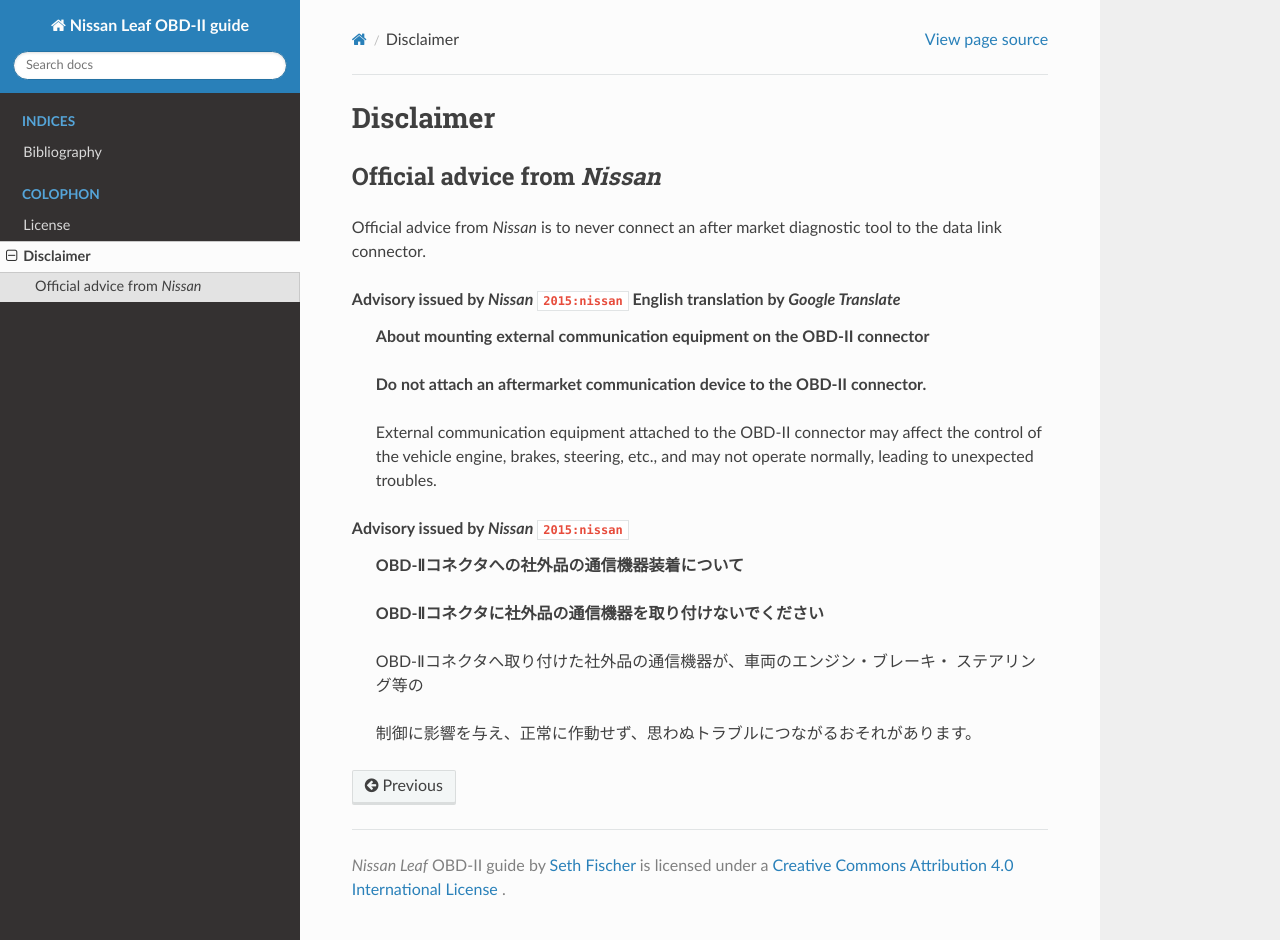
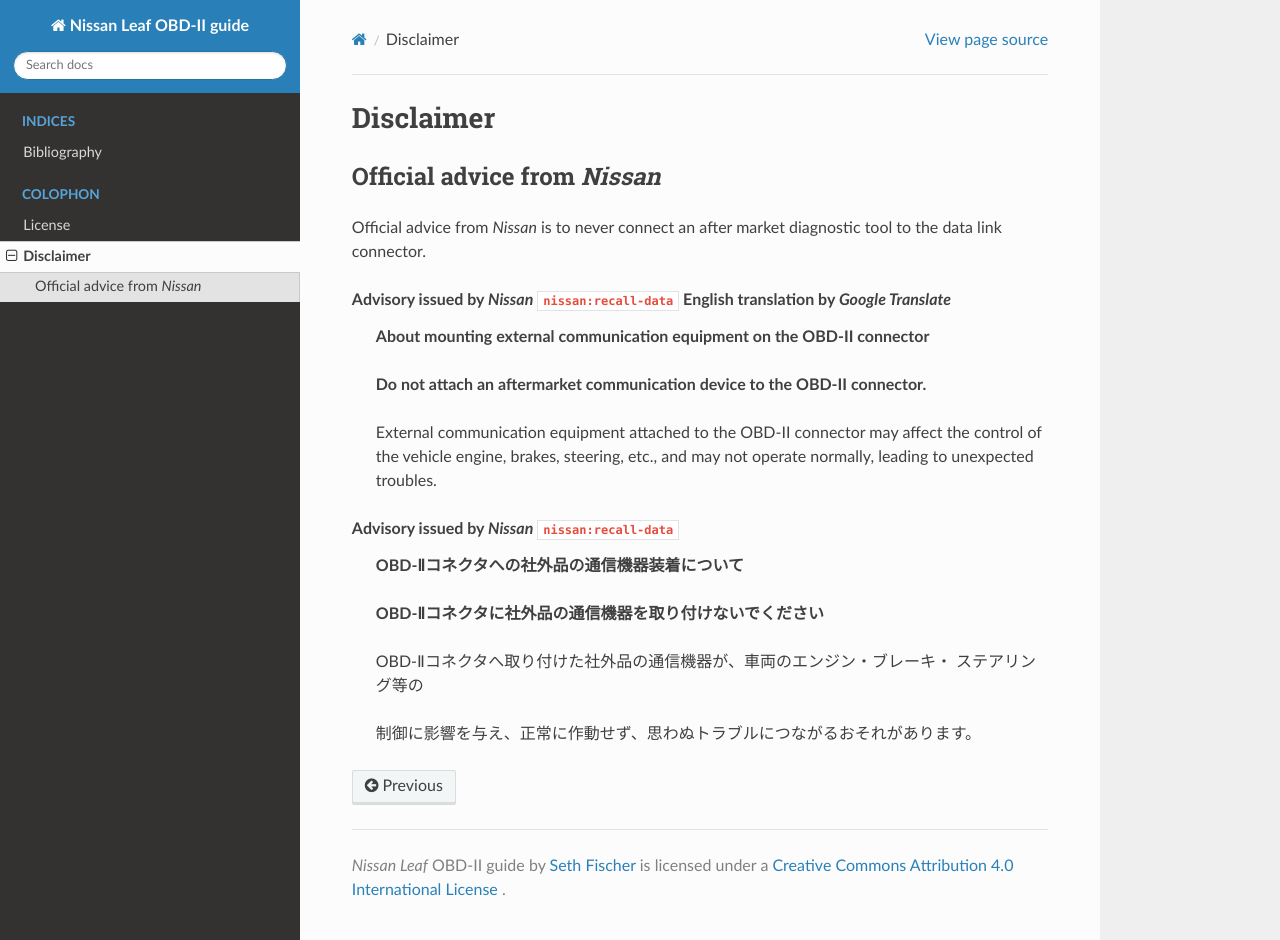
Before and after one commit to sethfischer/nissan-leaf-obd-manual, a Sphinx documentation site: the page built from source/disclaimer.rst, in a window 1280 px wide and 940 px high. Built offline with Sphinx 7.4.7 and the Read the Docs theme 2.0.0, drawn with Linux system fonts in a browser that asks for light colours; cross-references to code outside the pages are shown as plain code.

Commit message:
Use BibTeX entry type misc

```diff
--- a/source/bibliography.bib
+++ b/source/bibliography.bib
@@ -1,6 +1,6 @@
-@manual{2015:nissan,
-    organization  = "Nissan Motor Company, Ltd.",
-    title = "About mounting external communication equipment on the {OBD}-{II} connector",
+@misc{nissan:recall-data,
+    title = "{About mounting external communication equipment on the {OBD}-{II} connector}",
+    orginization = "{Nissan Motor Company, Ltd.}",
     url = "http://www.nissan.co.jp/RECALL/DATA/info151224chui.html",
     language = "Japanese",
     year = 2015,
--- a/source/disclaimer.rst
+++ b/source/disclaimer.rst
@@ -9,7 +9,7 @@
 Official advice from *Nissan* is to never connect an after market diagnostic
 tool to the data link connector.
 
-.. topic:: Advisory issued by *Nissan* :cite:`2015:nissan` English translation
+.. topic:: Advisory issued by *Nissan* :cite:`nissan:recall-data` English translation
     by *Google Translate*
     :name: nissan-advisory-translation-en
 
@@ -23,7 +23,7 @@
         may not operate normally, leading to unexpected troubles.
 
 
-.. topic:: Advisory issued by *Nissan* :cite:`2015:nissan`
+.. topic:: Advisory issued by *Nissan* :cite:`nissan:recall-data`
     :name: nissan-advisory
 
         **OBD-Ⅱコネクタへの社外品の通信機器装着について**
```
